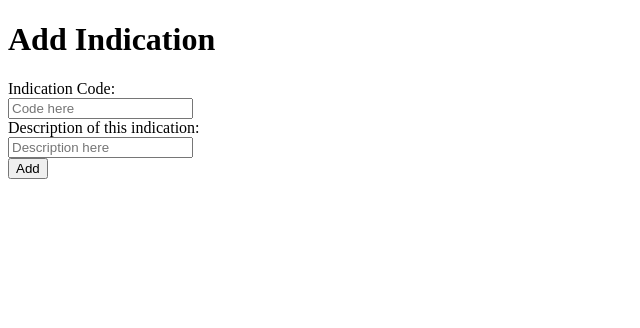
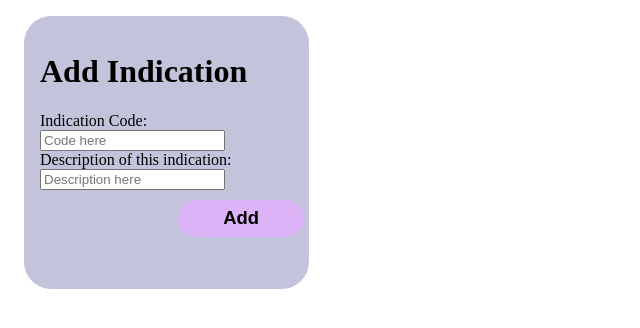
Before and after one commit to nataliamoraluq/project_Lab_Doof, a Flask app: page / in a window 1280 px wide. Shown: the part 26-354 px from the top of the page, without its empty margins (0-640 px from the left). Run offline with Flask 3, Linux system fonts and the light colour scheme.

Commit message:
css momentaneo

```diff
--- /dev/null
+++ b/static/style.css
@@ -0,0 +1,40 @@
+.createFormIndic{
+    background-color: rgb(195, 195, 219);
+    border-radius: 1.7em;
+    height: 5%m;
+    width: 20%;
+    padding: 1em;
+    margin: 1em;
+    border: 1.2em;
+    /*display: flex;
+    justify-content: center;*/
+    align-items: center;
+}
+
+.updateFormIndic{
+    background-color: rgb(203, 203, 222);
+    border-radius: 1.7em;
+    height: 5%m;
+    width: 20%;
+    padding: 1em;
+    margin: 1em;
+    border: 1.2em;
+}
+
+#btnAdd{
+    width: 50%;
+    height: 2em;
+    font-size: 1.15rem;
+    font-weight: bold;
+    background-color: rgb(220, 179, 246);
+    border: 3px rgb(168, 130, 191);
+    border-radius: 90vmax;
+    margin-top: 4%;
+    margin-bottom: 14.3%;
+    margin-left: 138px;
+    margin-right: 129px;
+    /* position: relative; */
+    bottom: 20%;
+    right: 20%;
+    align-content: center;
+}
--- a/templates/base.html.jinja
+++ b/templates/base.html.jinja
@@ -3,6 +3,7 @@
 <head>
     <meta charset="UTF-8">
     <meta name="viewport" content="width=device-width, initial-scale=1.0">
+    <link rel="stylesheet" href="{{ url_for('static', filename='style.css') }}" type="text/css"/>
     <title>Document</title>
 </head>
 <body>
--- a/templates/createIndication.html.jinja
+++ b/templates/createIndication.html.jinja
@@ -1,6 +1,6 @@
 {% extends 'base.html.jinja' %}
 {% block contentBase %}
-    <div class="createForm">
+    <div class="createFormIndic">
         <h1> {% block title %} Add Indication {% endblock %}</h1>
         <form method="POST">
             <div>
@@ -13,7 +13,7 @@
                 <input type="string" name="indicationDescription" placeholder="Description here">
                 <br>
             </div>
-            <input type="submit" value="Add">
+            <input id="btnAdd" type="submit" value="Add">
         </form>
     </div>
 {% endblock %}
--- a/templates/updateIndication.html.jinja
+++ b/templates/updateIndication.html.jinja
@@ -1,6 +1,6 @@
 {% extends 'base.html.jinja' %}
 {% block contentBase %}
-    <div class="createForm">
+    <div class="updateFormIndic">
         <h1> {% block title %} Update Indication {% endblock %}</h1>
         <form method="POST">
             <div>
```
